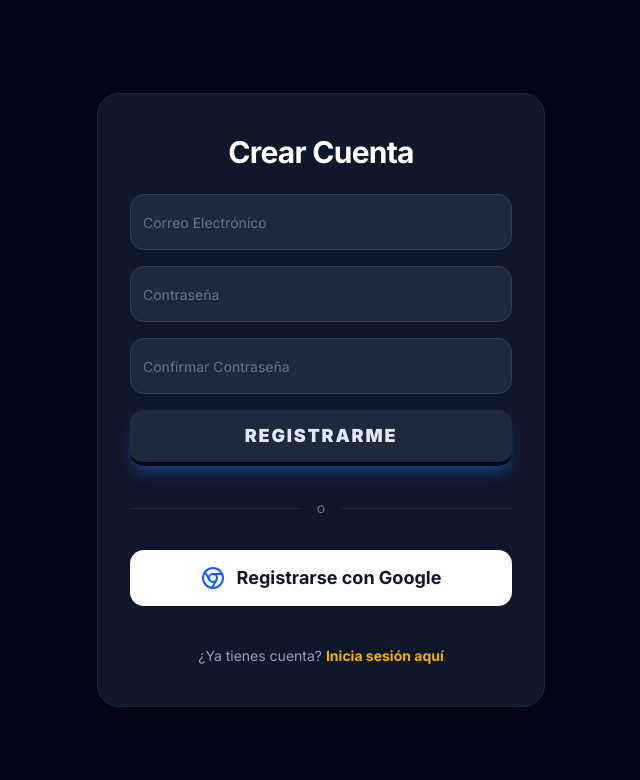
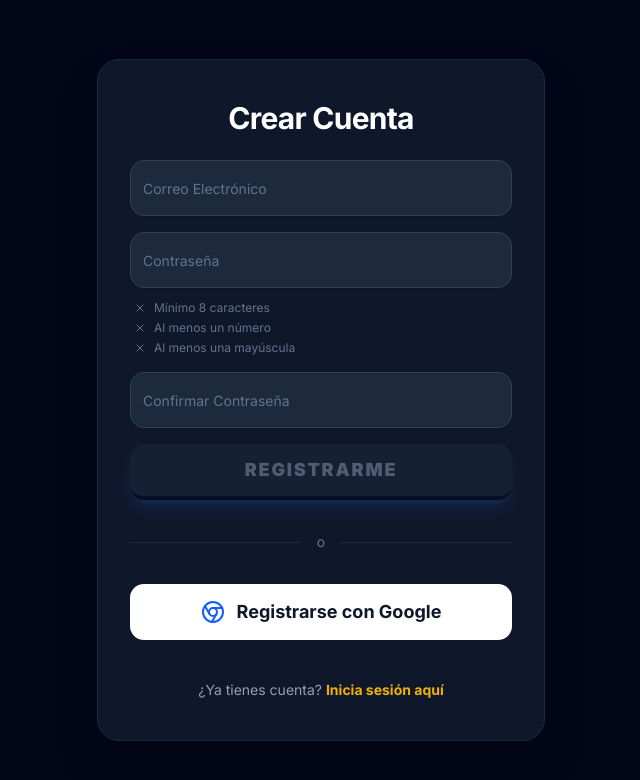
Before and after one commit to hizocar/PAES-WEB, a Next.js app: page /register in a window 1280 px wide. Shown: the top 780 px of the page, without its empty margins (319-959 px from the left). Built offline with nearby package versions, Linux system fonts and the light colour scheme; no server answers.

Commit message:
improve button register

```diff
--- a/src/app/register/page.tsx
+++ b/src/app/register/page.tsx
@@ -5,7 +5,7 @@ import { useAuth } from "@/context/auth-provider"
 import { Button } from "@/components/ui/button"
 import { Input } from "@/components/ui/input"
 import { Card, CardContent, CardHeader, CardTitle, CardFooter } from "@/components/ui/card"
-import { Loader2, Chrome } from "lucide-react"
+import { Loader2, Chrome, Check, X } from "lucide-react"
 import Link from "next/link"
 import { useRouter } from "next/navigation"
 
@@ -19,16 +19,17 @@ export default function RegisterPage() {
     const { signUpWithEmail, signInWithGoogle } = useAuth()
     const router = useRouter()
 
+    // Validations
+    const hasMinLength = password.length >= 8
+    const hasNumber = /\d/.test(password)
+    const hasUppercase = /[A-Z]/.test(password)
+    const passwordsMatch = password !== "" && password === confirmPassword
+
+    const isFormValid = hasMinLength && hasNumber && hasUppercase && passwordsMatch && email.includes("@")
+
     const handleRegister = async (e: React.FormEvent) => {
         e.preventDefault()
-        if (password !== confirmPassword) {
-            setError("Las contraseñas no coinciden")
-            return
-        }
-        if (password.length < 6) {
-            setError("La contraseña debe tener al menos 6 caracteres")
-            return
-        }
+        if (!isFormValid) return
 
         setLoading(true)
         setError(null)
@@ -47,6 +48,7 @@ export default function RegisterPage() {
     }
 
     if (success) {
+        // ... (remaining success state code from previous implementation)
         return (
             <div className="min-h-screen flex items-center justify-center bg-slate-950 p-4">
                 <Card className="w-full max-w-md bg-slate-900 border-slate-800 text-white p-8 text-center rounded-3xl">
@@ -101,6 +103,22 @@ export default function RegisterPage() {
                                 required
                                 className="bg-slate-800 border-slate-700 text-white placeholder:text-slate-500 h-14 rounded-xl focus:ring-blue-600 focus:border-blue-600"
                             />
+
+                            {/* Password hints */}
+                            <div className="grid grid-cols-1 gap-1 px-1 pt-1">
+                                <div className={`flex items-center gap-2 text-xs ${hasMinLength ? 'text-emerald-400' : 'text-slate-500'}`}>
+                                    {hasMinLength ? <Check size={12} /> : <X size={12} />}
+                                    <span>Mínimo 8 caracteres</span>
+                                </div>
+                                <div className={`flex items-center gap-2 text-xs ${hasNumber ? 'text-emerald-400' : 'text-slate-500'}`}>
+                                    {hasNumber ? <Check size={12} /> : <X size={12} />}
+                                    <span>Al menos un número</span>
+                                </div>
+                                <div className={`flex items-center gap-2 text-xs ${hasUppercase ? 'text-emerald-400' : 'text-slate-500'}`}>
+                                    {hasUppercase ? <Check size={12} /> : <X size={12} />}
+                                    <span>Al menos una mayúscula</span>
+                                </div>
+                            </div>
                         </div>
                         <div className="space-y-2">
                             <Input
@@ -111,6 +129,12 @@ export default function RegisterPage() {
                                 required
                                 className="bg-slate-800 border-slate-700 text-white placeholder:text-slate-500 h-14 rounded-xl focus:ring-blue-600 focus:border-blue-600"
                             />
+                            {confirmPassword !== "" && (
+                                <div className={`flex items-center gap-2 text-xs px-1 ${passwordsMatch ? 'text-emerald-400' : 'text-red-400'}`}>
+                                    {passwordsMatch ? <Check size={12} /> : <X size={12} />}
+                                    <span>Las contraseñas {passwordsMatch ? 'coinciden' : 'no coinciden'}</span>
+                                </div>
+                            )}
                         </div>
 
                         {error && (
@@ -119,8 +143,8 @@ export default function RegisterPage() {
 
                         <Button
                             type="submit"
-                            disabled={loading}
-                            className="w-full h-14 bg-slate-800 hover:bg-slate-700 text-slate-200 font-black text-lg uppercase tracking-widest transition-all active:scale-95 disabled:opacity-50 border-b-4 border-slate-950 rounded-xl"
+                            disabled={loading || !isFormValid}
+                            className={`w-full h-14 font-black text-lg uppercase tracking-widest transition-all active:scale-95 disabled:opacity-50 disabled:cursor-not-allowed rounded-xl border-b-4 ${isFormValid ? 'bg-blue-600 hover:bg-blue-700 border-blue-900 text-white' : 'bg-slate-800 text-slate-400 border-slate-950'}`}
                         >
                             {loading ? <Loader2 className="mr-2 h-5 w-5 animate-spin" /> : "REGISTRARME"}
                         </Button>
```
